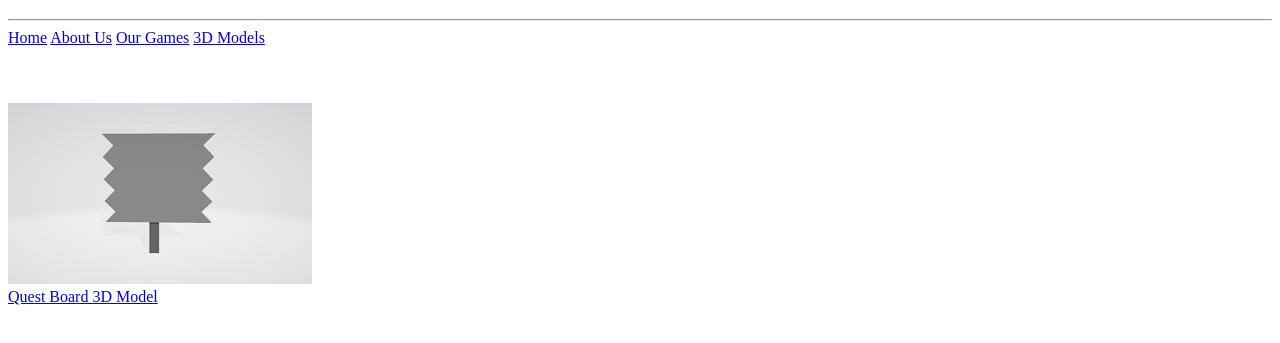
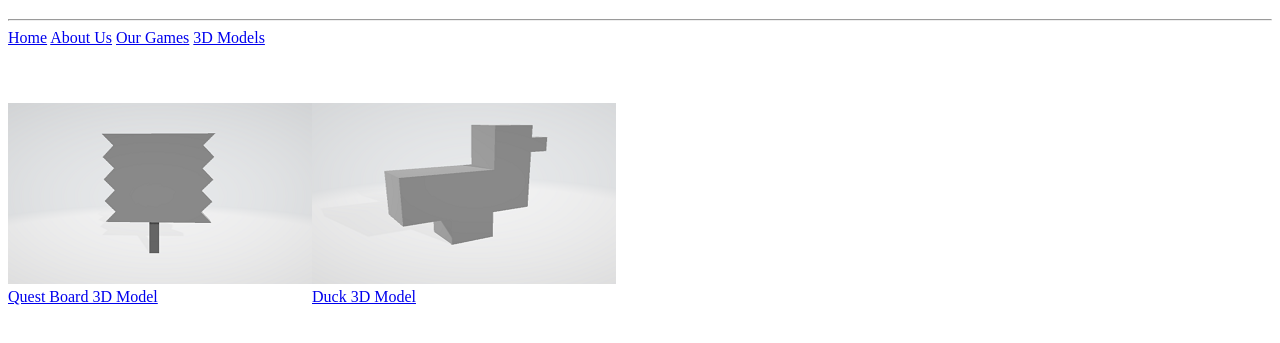
Before and after one commit to yproductions/yproductions.github.io, a plain HTML site: page models.html in a window 1280 px wide. Shown: the part 61-404 px from the top of the page. Drawn offline with Linux system fonts and the light colour scheme.

Commit message:
Update models.html

```diff
--- a/models.html
+++ b/models.html
@@ -36,6 +36,12 @@ nav#gamelinks
         <figcaption>Quest Board 3D Model</figcaption>
       </figure>
       </a>
+      <a href="https://gum.co/GODRc">
+      <figure>
+        <img src="images/duck.PNG" alt="Duck Image"/>
+        <figcaption>Duck 3D Model</figcaption>
+      </figure>
+      </a>
 
     </nav>
   </body>
```
